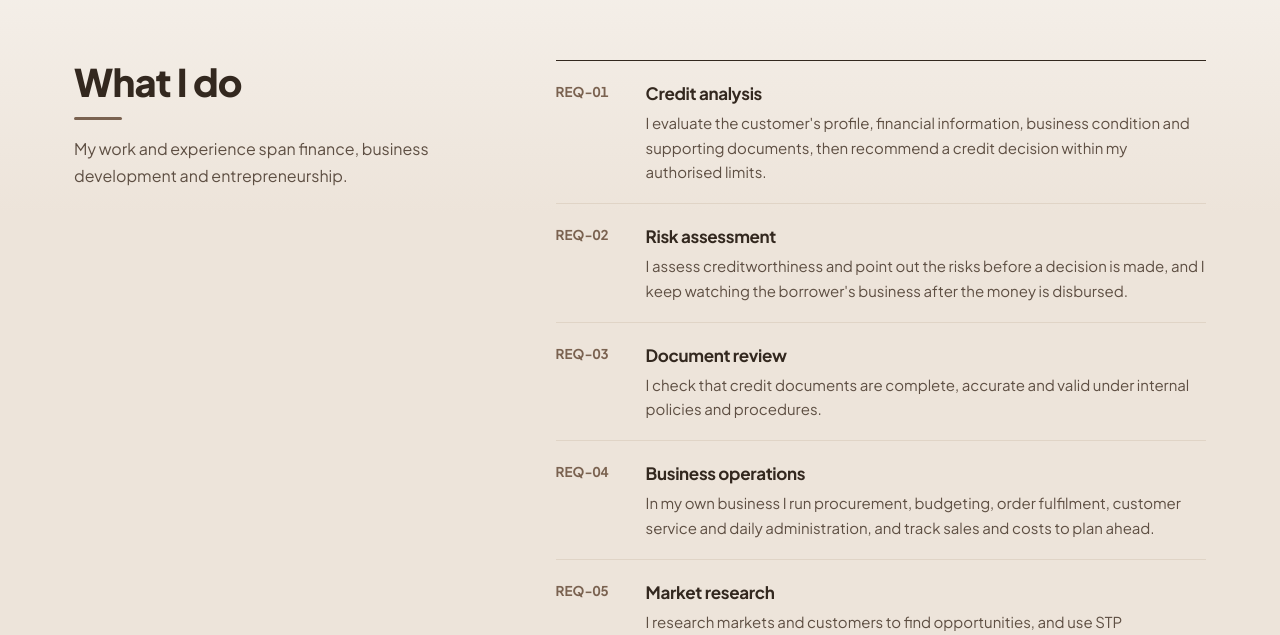
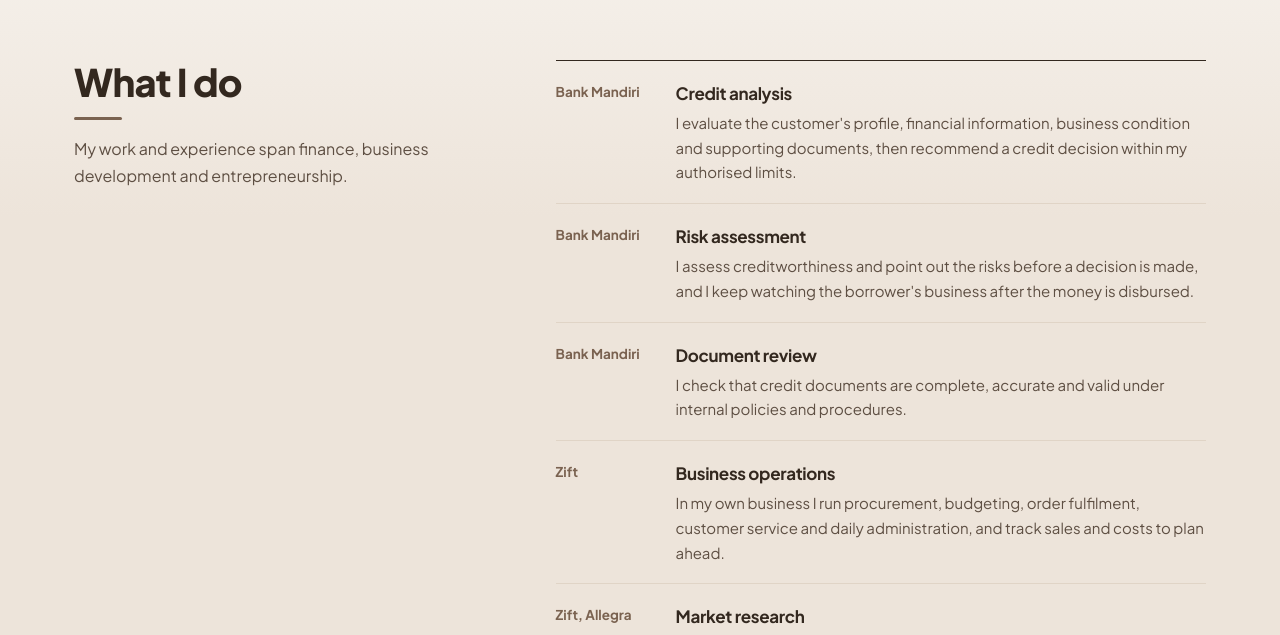
Before and after one commit to ivanrayhannn/rayhan_ravandika_portofolio, a plain HTML site: page keisya/index.html in a window 1280 px wide. Shown: the part 2165-2800 px from the top of the page. Drawn offline with Linux system fonts and the light colour scheme.

Commit message:
Keisya: antislop pass
Services show the job each one comes from instead of REQ ids copied from
the BSA site, nav label matches the Workplaces section, the case title no
longer implies field visits the CV does not mention, the single-item Tools
group is merged, and the ID card photo loads with high priority.

Co-Authored-By: Claude Opus 5.5 <noreply@anthropic.com>
Claude-Session: https://claude.ai/code/session_01Jcp4Tit3qzaYhVL5hie2tK

```diff
--- a/keisya/assets/data.js
+++ b/keisya/assets/data.js
@@ -48,13 +48,14 @@ window.PORTFOLIO = {
     "I'm a curious and proactive person who enjoys learning by doing, exploring new opportunities and challenging myself beyond my comfort zone.",
   ],
 
+  // where: the job each service comes from, shown next to it
   services: [
-    { icon: "file", title: "Credit analysis", text: "I evaluate the customer's profile, financial information, business condition and supporting documents, then recommend a credit decision within my authorised limits." },
-    { icon: "activity", title: "Risk assessment", text: "I assess creditworthiness and point out the risks before a decision is made, and I keep watching the borrower's business after the money is disbursed." },
-    { icon: "check", title: "Document review", text: "I check that credit documents are complete, accurate and valid under internal policies and procedures." },
-    { icon: "flow", title: "Business operations", text: "In my own business I run procurement, budgeting, order fulfilment, customer service and daily administration, and track sales and costs to plan ahead." },
-    { icon: "users", title: "Market research", text: "I research markets and customers to find opportunities, and use STP (segmentation, targeting, positioning) to shape products, pricing and promotion." },
-    { icon: "layout", title: "Stakeholder coordination", text: "I work with the business units and teams involved so applications move quickly and assessment issues get resolved." },
+    { where: "Bank Mandiri", title: "Credit analysis", text: "I evaluate the customer's profile, financial information, business condition and supporting documents, then recommend a credit decision within my authorised limits." },
+    { where: "Bank Mandiri", title: "Risk assessment", text: "I assess creditworthiness and point out the risks before a decision is made, and I keep watching the borrower's business after the money is disbursed." },
+    { where: "Bank Mandiri", title: "Document review", text: "I check that credit documents are complete, accurate and valid under internal policies and procedures." },
+    { where: "Zift", title: "Business operations", text: "In my own business I run procurement, budgeting, order fulfilment, customer service and daily administration, and track sales and costs to plan ahead." },
+    { where: "Zift, Allegra", title: "Market research", text: "I research markets and customers to find opportunities, and use STP (segmentation, targeting, positioning) to shape products, pricing and promotion." },
+    { where: "Bank Mandiri", title: "Stakeholder coordination", text: "I work with the business units and teams involved so applications move quickly and assessment issues get resolved." },
   ],
 
   // "How I review a credit application", shown as a chain of steps
@@ -69,8 +70,7 @@ window.PORTFOLIO = {
     "Credit and risk": ["Credit analysis", "Risk identification", "Risk mitigation", "Creditworthiness assessment", "Financial and business assessment", "Portfolio monitoring"],
     "Business analysis": ["Business analysis", "Market research", "Customer analysis", "STP framework", "Sales and cost monitoring"],
     "Operations": ["Business operations", "Procurement", "Budgeting", "Order fulfilment", "Customer service"],
-    "Process and reporting": ["Document and process review", "Reporting and documentation", "Stakeholder coordination"],
-    "Tools": ["Microsoft Office"],
+    "Process, reporting and tools": ["Document and process review", "Reporting and documentation", "Stakeholder coordination", "Microsoft Office"],
     "Certifications": ["ESG: Accelerating Green Business Practices, Bank Mandiri (2026)", "Mandatory e-learning on APU, PPT and PPPSPM, Bank Mandiri (2026)"],
     "Leadership": ["Vice President, Himpunan Mahasiswa Akuakultur (2022)", "Research Assistant, aquaculture research project (2023)", "Human Resources Development Staff, Himpunan Mahasiswa Akuakultur (2021)", "Supervision Staff, Dewan Legislatif Mahasiswa (2021)"],
   },
@@ -78,7 +78,7 @@ window.PORTFOLIO = {
   // Case studies shown on the home page
   projects: [
     {
-      title: "Micro credit, from the first visit to restructuring",
+      title: "Micro credit, from application to restructuring",
       client: "PT Bank Mandiri (Persero) Tbk.",
       period: "2026 to present",
       badge: "Bank Mandiri",
--- a/keisya/assets/main.js
+++ b/keisya/assets/main.js
@@ -73,7 +73,7 @@
     return "<div><dt>" + esc(s.label) + "</dt><dd>" + esc(s.value) + "</dd></div>";
   }, { empty: "", error: "" });
   $("#badgePhoto").innerHTML = D.photo
-    ? '<img src="' + esc(D.photo) + '" alt="Photo of ' + esc(D.fullName || D.name) + '" width="224" height="186" draggable="false" />'
+    ? '<img src="' + esc(D.photo) + '" alt="Photo of ' + esc(D.fullName || D.name) + '" width="224" height="186" fetchpriority="high" draggable="false" />'
     : '<span class="badge__initials" aria-hidden="true">' + esc((D.name || "").split(" ").map(function (w) { return w[0]; }).join("").slice(0, 2)) + "</span>";
 
   // Drag the lanyard card and it swings back like a pendulum. Decorative, so it is pointer-only.
@@ -115,7 +115,7 @@
   }, { empty: "", error: "Couldn't show these details." });
 
   section("#reqs", D.services, function (s, i) {
-    return '<li><span class="req__id">REQ-' + String(i + 1).padStart(2, "0") + "</span><h3>" + esc(s.title) + "</h3><p>" + esc(s.text) + "</p></li>";
+    return '<li><span class="req__id">' + esc(s.where || "") + "</span><h3>" + esc(s.title) + "</h3><p>" + esc(s.text) + "</p></li>";
   }, { empty: "No services are listed yet. The work history below shows what I've delivered.", error: "Couldn't show the services list." + REFRESH });
   section("#docs", D.deliverables, function (d) {
     return '<li class="doc"><div class="doc__code">' + esc(d.code) + '</div><p class="doc__name">' + esc(d.name) +
--- a/keisya/assets/styles.css
+++ b/keisya/assets/styles.css
@@ -482,3 +482,5 @@ h1, h2, h3 { letter-spacing: -0.02em; text-wrap: balance; }
   .figures div { padding: 2px 12px; }
   .figures div:nth-child(3) { padding-left: 12px; border-left: 1px solid var(--line); }
 }
+.reqs li { grid-template-columns: 104px minmax(0, 1fr); }
+.req__id { font-variant-numeric: normal; }
--- a/keisya/index.html
+++ b/keisya/index.html
@@ -24,7 +24,7 @@
         <a href="#services">Services</a>
         <a href="#projects">Case study</a>
         <a href="#experience">Experience</a>
-        <a href="#clients">Clients</a>
+        <a href="#clients">Workplaces</a>
         <a href="#contact">Contact</a>
       </nav>
       <a class="nav__cv" data-cv target="_blank" rel="noopener">CV (PDF)</a>
```
Also changed, not shown: keisya/mandiri.html (+1 -1 lines).
